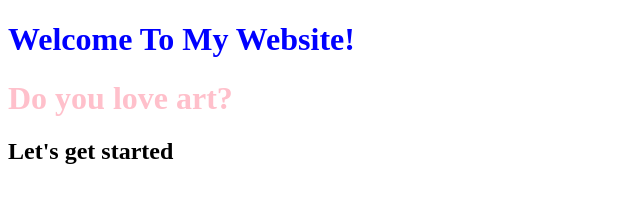
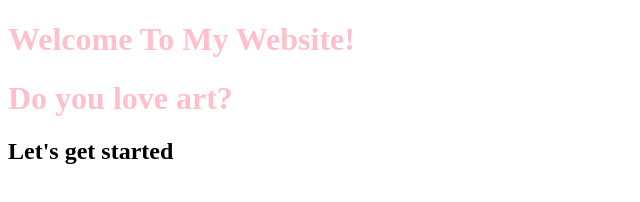
Before and after one commit to sonalinayak2/cs50, a plain HTML site: page index.html in a window 1280 px wide. Shown: the whole page, without its empty margins (0-640 px from the left). Drawn offline with Linux system fonts and the light colour scheme.

Commit message:
Moved h1 style properties to head

```diff
--- a/index.html
+++ b/index.html
@@ -2,10 +2,15 @@
 <html lang="en">
 <head>
     <title>Sonali Nayak Arts</title>
+    <style>
+        h1 {
+            color: pink;
+        }
+    </style>
 </head>
 <body>
-     <h1 style="color:blue;">Welcome To My Website!</h1>
-     <h1 style="color:pink;">Do you love art?</h1>
+     <h1>Welcome To My Website!</h1>
+     <h1>Do you love art?</h1>
      <h2>Let's get started</h2>
 </body>
 </html>
```
